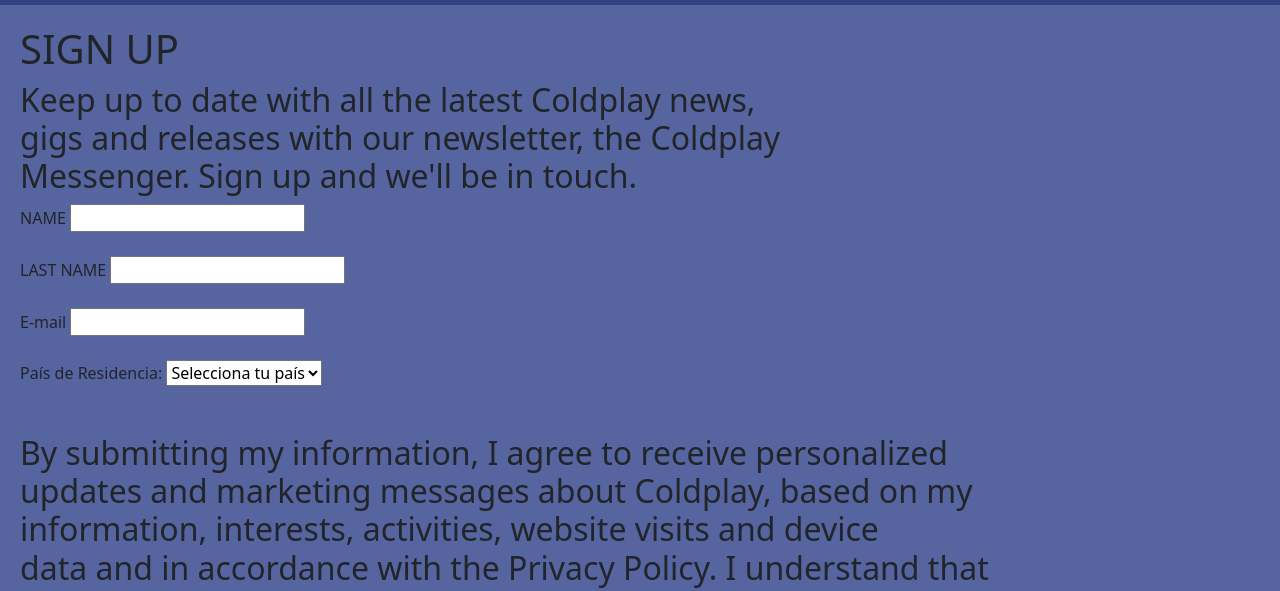
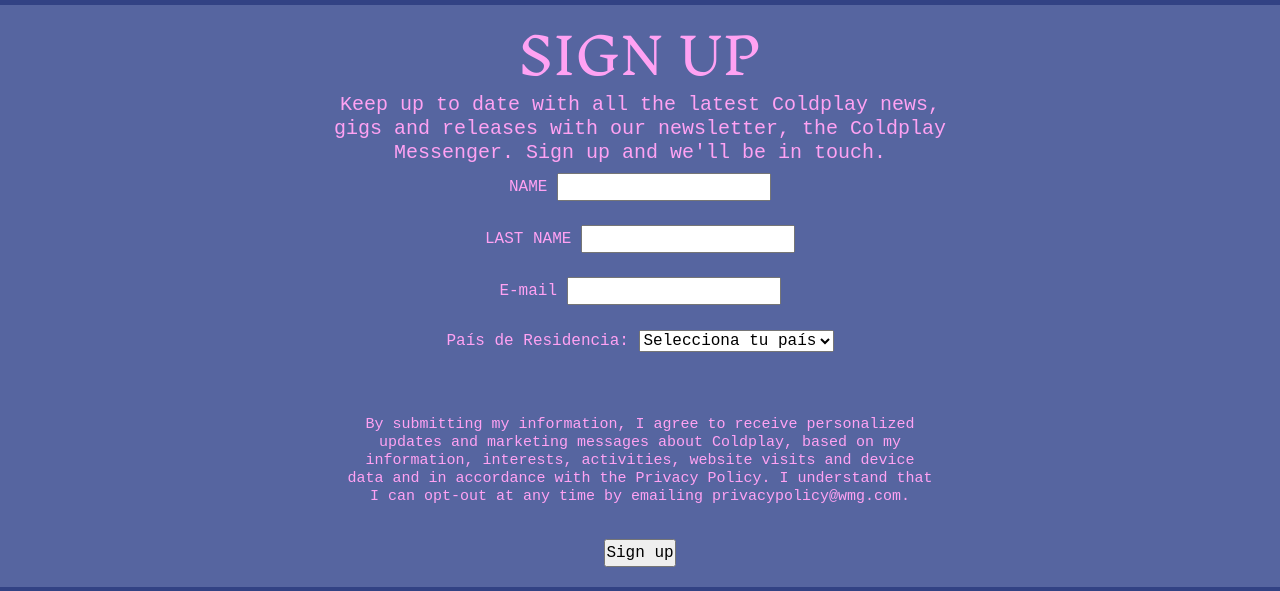
Before and after one commit to Matiasemercado123/proyecto-final-3er-entrega, a plain HTML site: page pages/contacto.html in a window 1280 px wide. Shown: the part 179-770 px from the top of the page. Drawn offline with nearby package versions, Linux system fonts and the light colour scheme.

Commit message:
agrego scss de contacto

```diff
--- a/css/style.css
+++ b/css/style.css
@@ -261,6 +261,27 @@
     height: 310px;
     padding-left: 2%; }
 
+/* --------SIGNUP-------- */
+#seccion1-signup {
+  text-align: center;
+  color: #FFA2F3; }
+  #seccion1-signup h1 {
+    font-size: 50px;
+    font-family: 'inknut antiqua', serif; }
+  #seccion1-signup h2 {
+    font-size: 20px;
+    font-family: 'Courier New', Courier, monospace; }
+
+#seccion2-signup {
+  text-align: center; }
+  #seccion2-signup form {
+    color: #FFA2F3;
+    font-family: 'Courier New', Courier, monospace; }
+    #seccion2-signup form h2 {
+      padding-top: 15px;
+      padding-bottom: 25px;
+      font-size: 15px; }
+
 /* Estilos para el HEADER */
 header {
   justify-content: space-between;
--- a/scss/main.scss
+++ b/scss/main.scss
@@ -6,6 +6,7 @@
 @import './assets/timeline';
 @import './assets/tour';
 @import './assets/media';
+@import './assets/contacto';
 
 
 /* Estilos para el HEADER */
```
